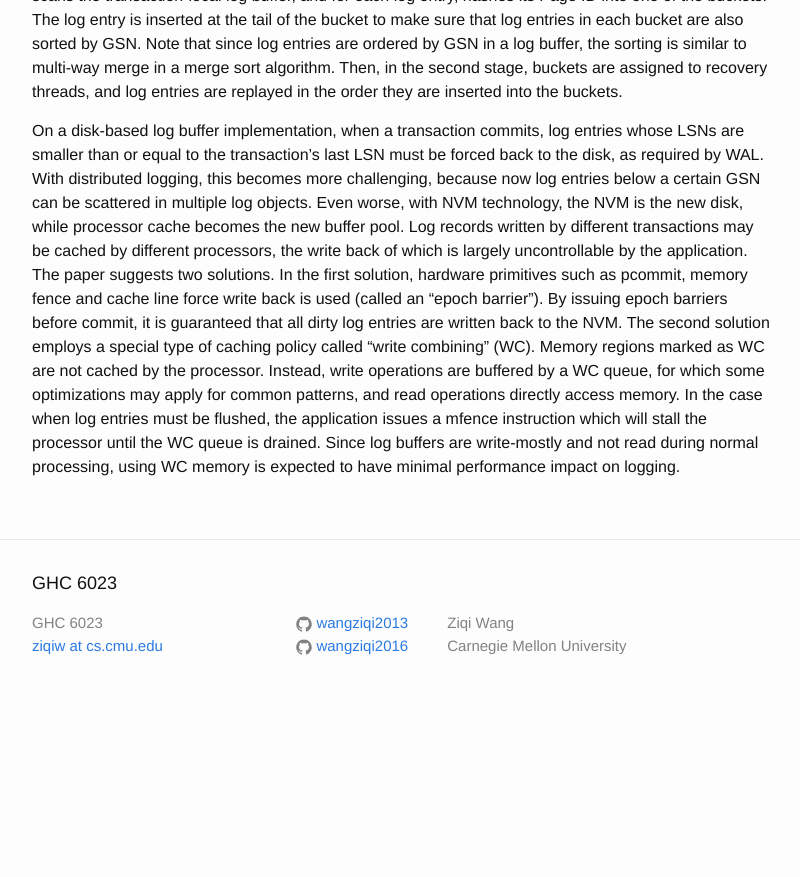
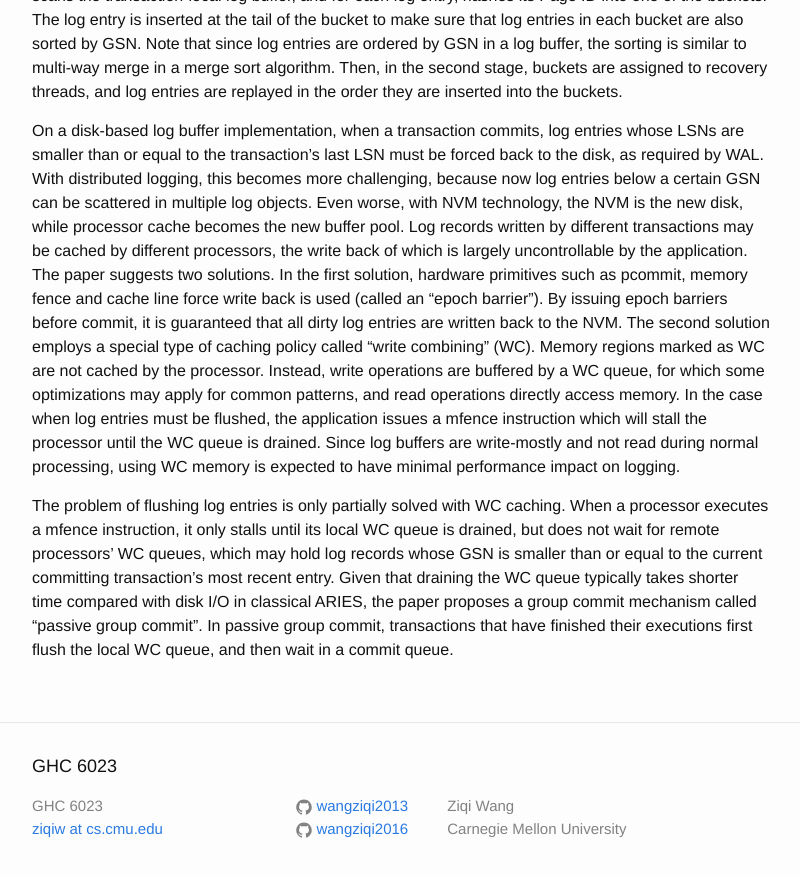
Before and after one commit to wangziqi2013/wangziqi2013.github.io, a Jekyll site: the page built from _posts/2019-02-01-Scalable-Logging_through-Emerging-Non-Volatile-Memory.markdown, in a window 1280 px wide and 900 px high, scrolled down 3220 px. Shown: the top 877 px of the window, without its empty margins (238-1038 px from the left). Built offline with Jekyll 4.4.1, drawn with Linux system fonts in a browser that asks for light colours; before the commit the page ends 3937 px from its top, so only the background shows below that.

Commit message:
Adding passive group commit

```diff
--- a/_posts/2019-02-01-Scalable-Logging_through-Emerging-Non-Volatile-Memory.markdown
+++ b/_posts/2019-02-01-Scalable-Logging_through-Emerging-Non-Volatile-Memory.markdown
@@ -132,3 +132,10 @@ buffered by a WC queue, for which some optimizations may apply for common patter
 access memory. In the case when log entries must be flushed, the application issues a mfence instruction which will
 stall the processor until the WC queue is drained. Since log buffers are write-mostly and not read during normal processing,
 using WC memory is expected to have minimal performance impact on logging.
+
+The problem of flushing log entries is only partially solved with WC caching. When a processor executes a mfence instruction,
+it only stalls until its local WC queue is drained, but does not wait for remote processors' WC queues, which may hold
+log records whose GSN is smaller than or equal to the current committing transaction's most recent entry. Given that draining
+the WC queue typically takes shorter time compared with disk I/O in classical ARIES, the paper proposes a group commit
+mechanism called "passive group commit". In passive group commit, transactions that have finished their executions first
+flush the local WC queue, and then wait in a commit queue.
```
